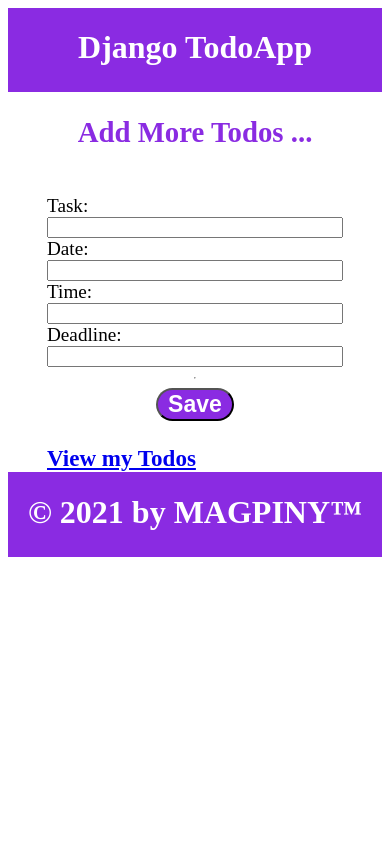
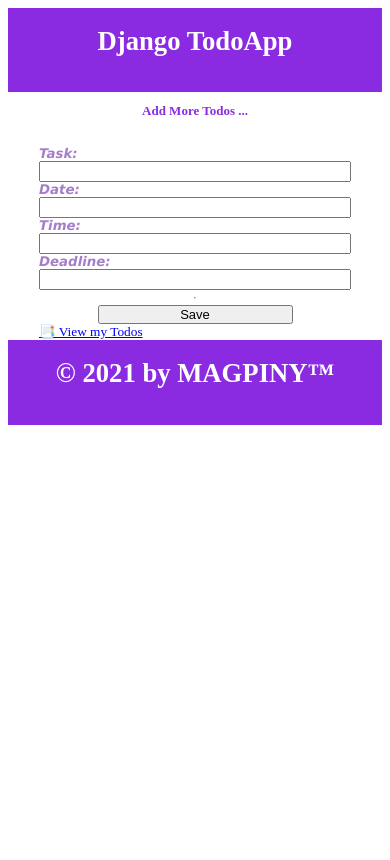
Before and after one commit to Magpiny/Django-TodoApp, a Django app: page / in a window 390 px wide. Before the commit the page ends 557 px from the top, so only its background shows below. Run offline with Django 3.2, Linux system fonts and the light colour scheme.

Commit message:
made it a little bit responsive

```diff
--- a/base/static/base/css/site.css
+++ b/base/static/base/css/site.css
@@ -1,36 +1,93 @@
-@media screen and (max-width:356px) {
+@media screen and (max-width:800px) {
     .container {
         width: 100%;
         height: 100vh;
         margin: 0 auto;
-        font-size: 0.6;
+        font-size: smaller;
     }
 
     header,
     footer {
+        display: flex;
+        justify-content: center;
         width: 100%;
         height: 10vh;
+        background-color: blueviolet;
+        color: white;
+    }
+    footer{
+        margin-bottom: 3px;
+    }
+    form{
+        display: flex;
+        width: 80vw;
+        margin: 0 auto;
+    }
+    form, .myform{
+        display: flex;
+        flex-direction: column;
+
+    }
+     .myform>button {
+         width: 50vw;
+         cursor: pointer;
+         padding: 0 1.5rem;
+         font-size: small;
+         align-self: center;
+     }
+     h2 {
+         text-align: center;
+         color: blueviolet;
+         font-size: small;
      }
 
     table {
-        margin: 0px;
-        padding: 0;
+         margin: 0 auto;
     }
+
 
     td {
         font-size: small;
-        margin: 0;
-        padding: 0%;
-    }
+        text-align: center;
     }
 
-.container{
+    tbody>tr:nth-child(odd) {
+        background-color: lightgrey;
+    }
+
+    label{
+        color: rgb(165, 126, 202);
+        font-weight: bolder;
+        font-family: Verdana, Geneva, Tahoma, sans-serif;
+        font-style: italic;
+    }
+    .delete:hover {
+        color: rgb(255, 0, 0);
+    }
+
+    a>.edit{
+        padding-right: 0.3rem;
+    }
+
+    .edit:hover {
+        color: orange;
+    }
+
+    a:hover {
+        color: blue;
+    }
+
+}
+
+@media screen and (min-width:801px) {
+    .container {
         box-sizing: border-box;
         margin: 0;
-    min-height: 100%;
+        min-height: auto;
     }
 
-header, footer {
+    header,
+    footer {
         display: flex;
         justify-content: center;
         height: 10vh;
@@ -40,77 +97,87 @@
 
     }
 
-footer{
+    footer {
         margin-bottom: 2%;
     }
 
-.myform>button{
+    .myform>button {
         width: 20vw;
         cursor: pointer;
-    padding: auto 1.5rem;
+        padding: 0 1.5rem;
         font-size: larger;
         margin-bottom: 1.5rem;
         align-self: center;
     }
 
-.myform{
+    .myform {
         display: flex;
         flex-direction: column;
         justify-content: center;
     }
 
-#form{
+    #form {
         display: flex;
         font-size: larger;
         flex-direction: column;
         padding-left: 10vw;
         padding-right: 10vw;
+
     }
 
-#table{
+    #table {
         display: flex;
         justify-content: center;
         flex-direction: column;
-    padding-left: 10vw;
-    padding-right: 10vw;
+        padding-left: 5vw;
+        padding-right: 5vw;
     }
 
-#pk{
+    #pk {
         background-color: blueviolet;
         color: white;
     }
 
-h2{
+    h2 {
         text-align: center;
         color: blueviolet;
     }
 
-tbody>tr:nth-child(odd){
-    background-color:lightgrey;
+    tbody>tr:nth-child(odd) {
+        background-color: lightgrey;
     }
 
     td{
-    margin: 0 auto;
-    padding-left: 6.5rem;
+        display: flexbox;
+        text-align: center;
+
+
+
     }
 
-a{
+
+    a {
         font-size: larger;
         font-weight: bolder;
         font-style: unset;
+        text-decoration: none;
     }
 
-.delete{
+    .delete {
         padding-left: 0.5rem;
         padding-right: 0.5rem;
         margin: auto 0.3rem;
     }
 
-.delete:hover{
-    color:rgb(255, 0, 0);
+    .delete:hover {
+        color: rgb(255, 0, 0);
     }
 
-.save{
+    .edit:hover {
+        color: orange;
+    }
+
+    .save {
 
         font-size: larger;
         font-weight: bolder;
@@ -119,10 +186,15 @@
         border-radius: 1.2rem;
     }
 
-.save:hover{
+    .save:hover {
         background-color: green;
     }
 
-a:hover{
+    a:hover {
         color: blue;
     }
+    h1>.delete{
+        color: green;
+    }
+
+}
--- a/base/templates/base/base.html
+++ b/base/templates/base/base.html
@@ -26,6 +26,10 @@
 
             {% endblock %}
         </main>
+        <main class="delete">
+            {% block delete%}
+            {% endblock %}
+        </main>
 
         <footer>
             {% now "Y" as current_year %}
--- a/myapp/templates/myapp/index.html
+++ b/myapp/templates/myapp/index.html
@@ -12,7 +12,7 @@
         </div>
 
         <div>
-            <a href="{% url 'home' %}">View my Todos </a>
+            <a href="{% url 'home' %}">📑 View my Todos </a>
         </div>
     </form>
 
--- a/myapp/views.py
+++ b/myapp/views.py
@@ -39,4 +39,4 @@
     todo = get_object_or_404(TodoForm, pk=pk)
     todo.delete()
 
-    return render(request, 'myapp/index.html')
+    return render(request, 'myapp/delete.html')
```
Also changed, not shown: myapp/templates/myapp/delete.html (added, +13 -0 lines), myapp/templates/myapp/home.html (+4 -6 lines), db.sqlite3. Lines whose indentation alone changed are shown as unchanged.
